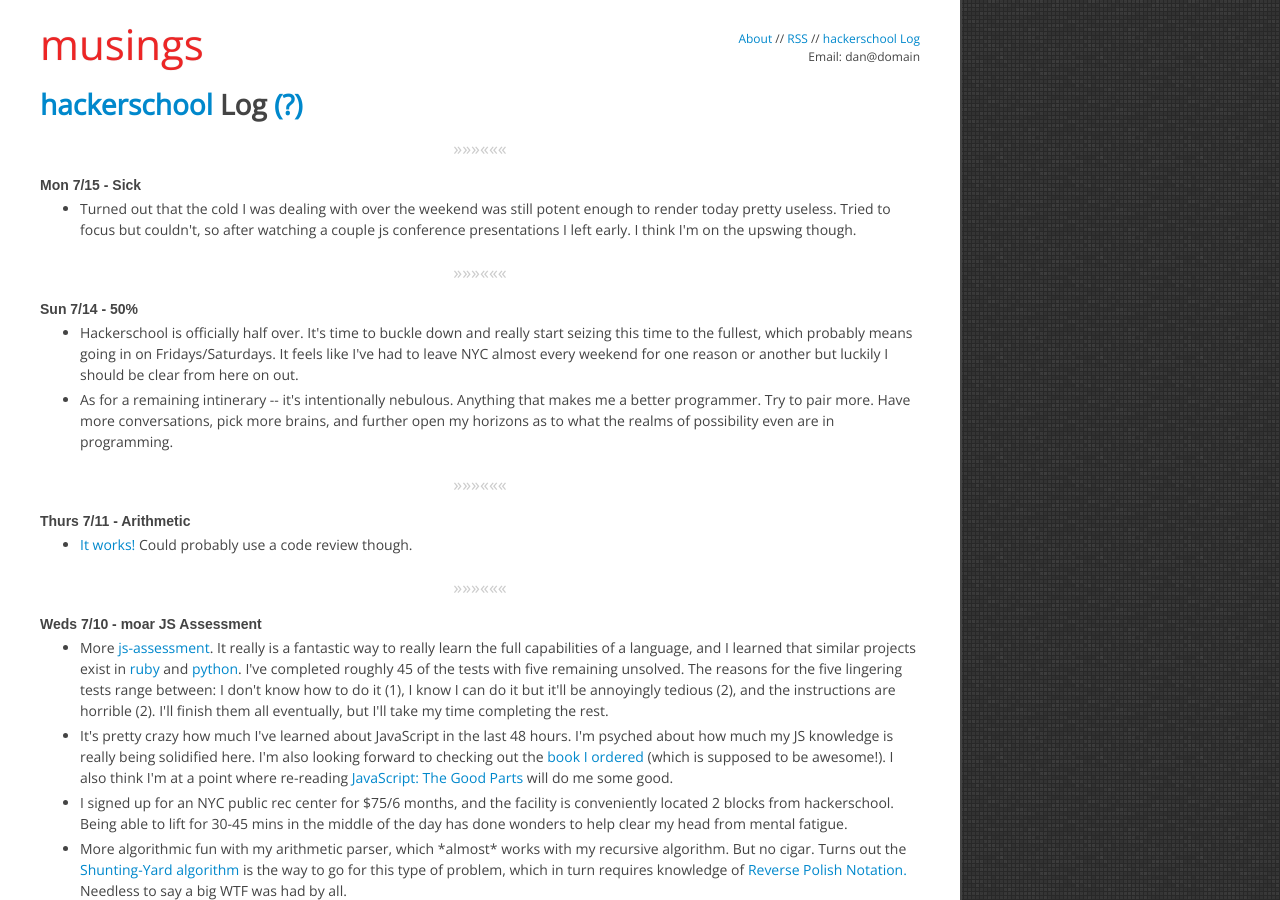
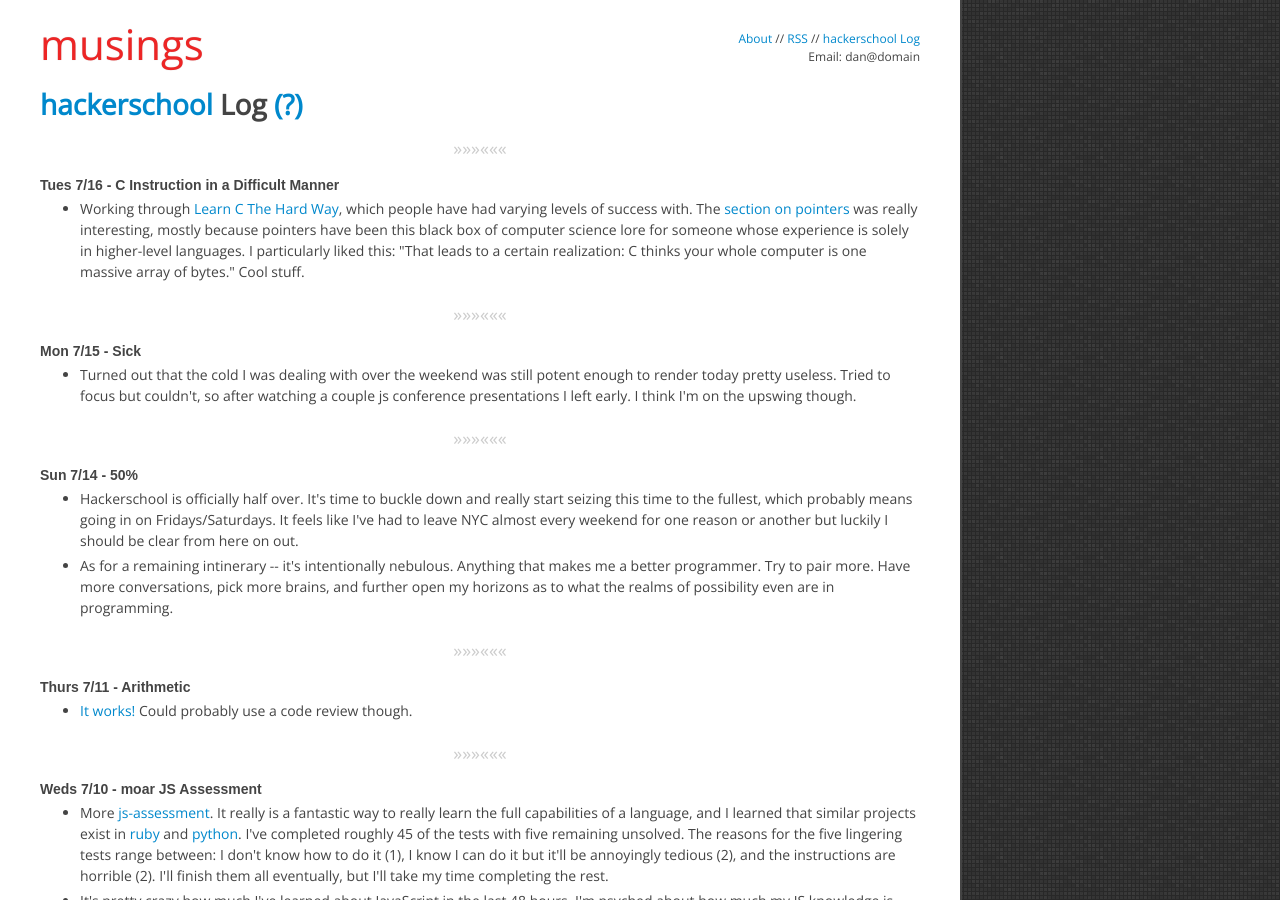
Before and after one commit to danielna/danielna.github.com, a Jekyll site: the page built from hackerschool.html, in a window 1280 px wide and 900 px high. Built offline with Jekyll 4.4.1, drawn with Linux system fonts in a browser that asks for light colours; nearby versions of some CDN libraries; library files that are not in the unit come from our copies; Markdown is read by kramdown in place of the engine named in the settings.

Commit message:
update 6/16

```diff
--- a/hackerschool.html
+++ b/hackerschool.html
@@ -9,6 +9,15 @@ permalink: /hackerschool/index.html
     <div id="help-content">
         In June 2013 I started my three months at <a href="/2013/05/19/cracker-barrel-and-hackerschool.html" title="Cracker Barrel and hackerschool">hackerschool</a>.  This is where I'll keep a log of what I'm working on/thinking/experiencing/etc.  I'm envisioning something kind of like twitter, but less ephemeral.  It'll be similarly stream-of-conscience.  When I write longer-form posts that pertain to HS I'll link to it both here and on the homepage.
     </div>
+
+    <div class="separator">&raquo;&raquo;&raquo;&laquo;&laquo;&laquo;</div>
+
+    <span class="date" id="2013-07-16">Tues 7/16 - C Instruction in a Difficult Manner</span>
+    <ul>
+        <li>
+            Working through <a href="http://c.learncodethehardway.org/book/" target="_blank">Learn C The Hard Way</a>, which people have had varying levels of success with.  The <a href="http://c.learncodethehardway.org/book/ex15.html" target='_blank'>section on pointers</a> was really interesting, mostly because pointers have been this black box of computer science lore for someone whose experience is solely in higher-level languages.  I particularly liked this: "That leads to a certain realization: C thinks your whole computer is one massive array of bytes."  Cool stuff.
+        </li>
+    </ul>
 
     <div class="separator">&raquo;&raquo;&raquo;&laquo;&laquo;&laquo;</div>
 
```
